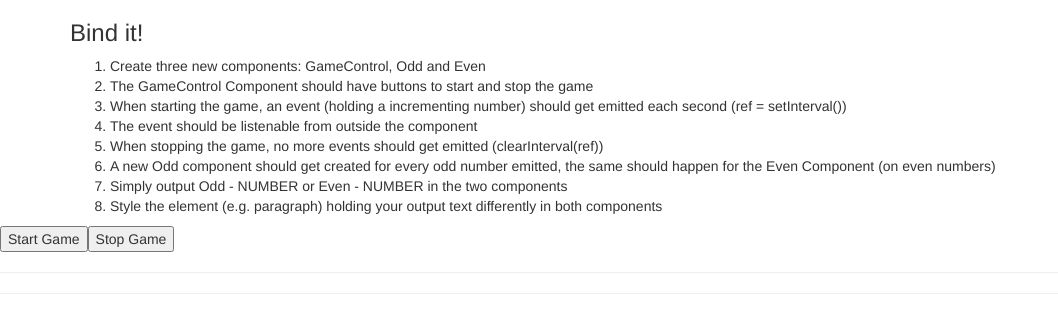
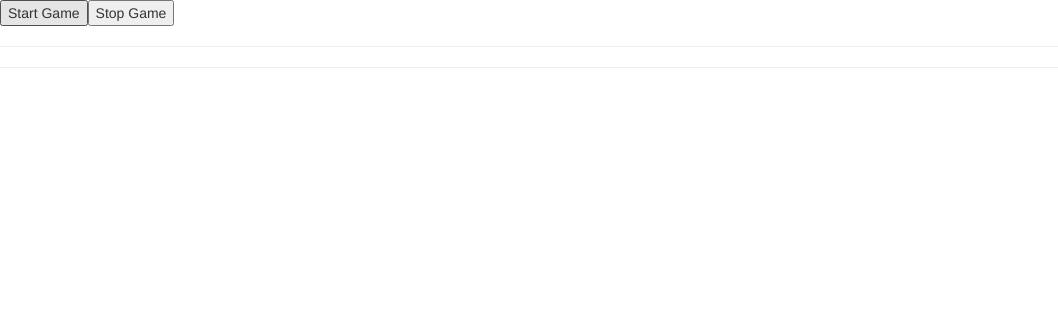
Before and after one commit to DominikB2014/testing-angular, an Angular app in the folder my-app/: page / in a window 1280 px wide. Shown: the top 312 px of the page, without its empty margins (0-1058 px from the left). Built offline with nearby package versions, Linux system fonts and the light colour scheme.

Commit message:
Removed placeholder container

```diff
--- a/my-app/src/app/app.component.html
+++ b/my-app/src/app/app.component.html
@@ -1,21 +1,3 @@
-<div class="container">
-  <div class="row">
-    <div class="col-xs-12">
-      <h3>Bind it!</h3>
-      <ol>
-        <li>Create three new components: GameControl, Odd and Even</li>
-        <li>The GameControl Component should have buttons to start and stop the game</li>
-        <li>When starting the game, an event (holding a incrementing number) should get emitted each second (ref = setInterval())</li>
-        <li>The event should be listenable from outside the component</li>
-        <li>When stopping the game, no more events should get emitted (clearInterval(ref))</li>
-        <li>A new Odd component should get created for every odd number emitted, the same should happen for the Even Component (on even numbers)</li>
-        <li>Simply output Odd - NUMBER or Even - NUMBER in the two components</li>
-        <li>Style the element (e.g. paragraph) holding your output text differently in both components</li>
-      </ol>
-    </div>
-  </div>
-</div>
-
 <app-game-control (numberUpdate)="onNumberUpdate($event)"></app-game-control>
 <app-odd *ngFor="let number of oddNumbers">{{number}}</app-odd>
 <hr>
```
